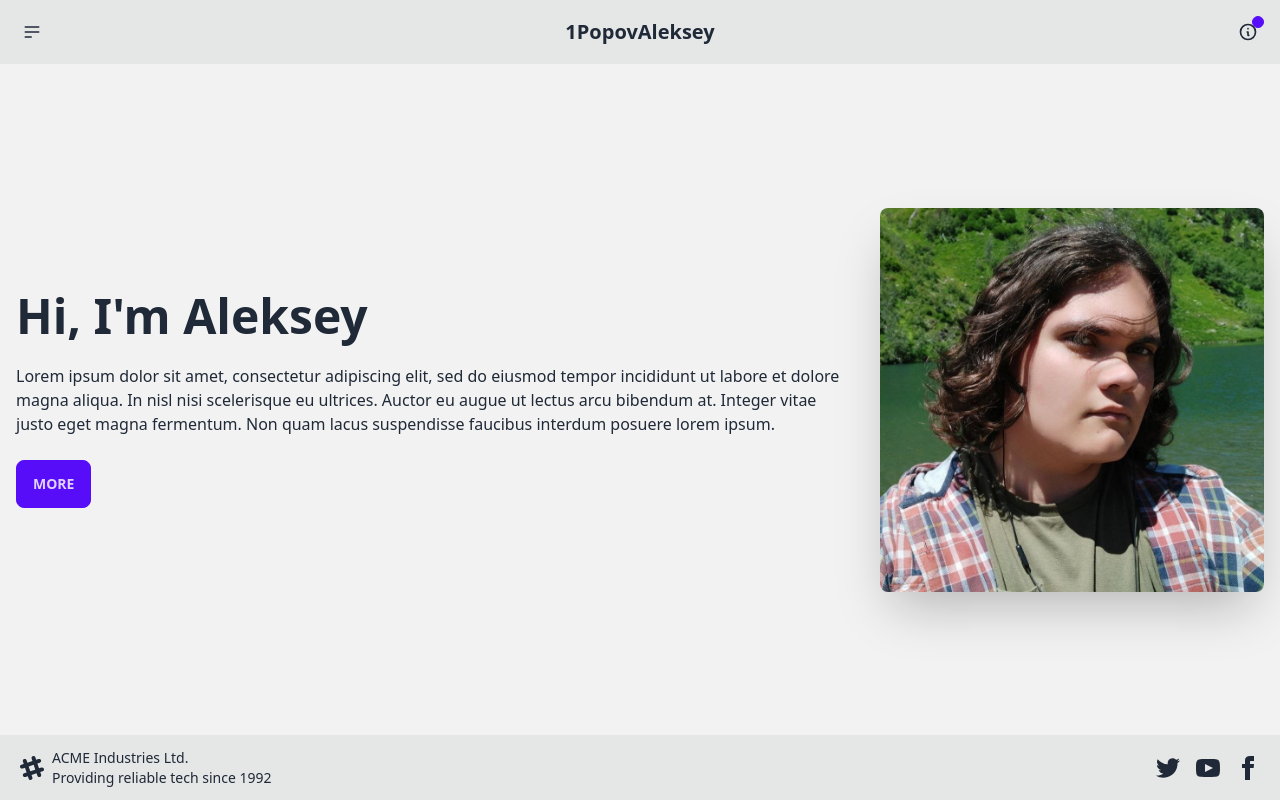
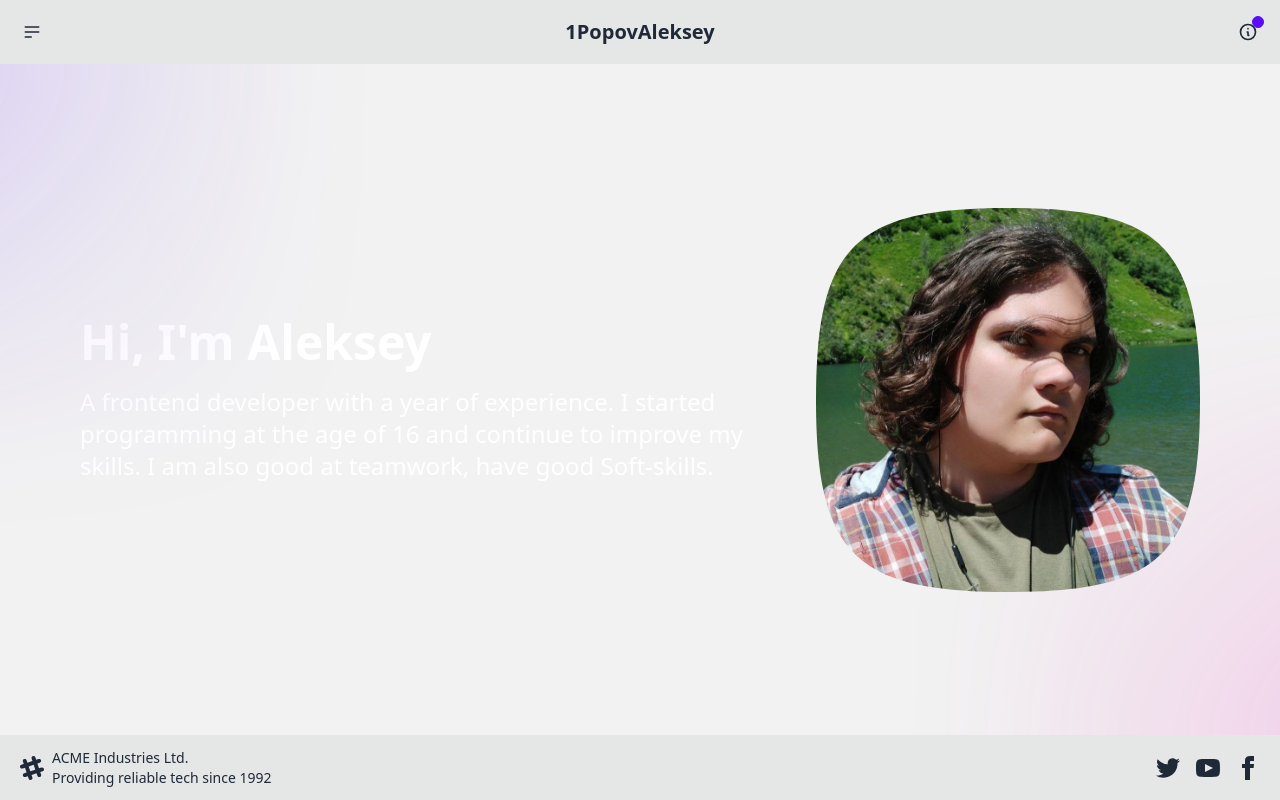
Before and after one commit to oluqom/oluqom, a React (Vite) app: page / in a window 1280 px wide. Built offline with nearby package versions, Linux system fonts and the light colour scheme.

Commit message:
feat: update Home page

```diff
--- a/src/pages/Home/ui/Page.tsx
+++ b/src/pages/Home/ui/Page.tsx
@@ -1,22 +1,170 @@
 const Home = () => {
   return (
     <>
-      <section>
-        <div className="hero min-h-[calc(100vh-128px)] bg-base-200">
+      <section className="bg-base-200">
+        <div className="hero relative min-h-[calc(100vh-128px)] container">
           <div className="hero-content flex-col gap-x-8 lg:flex-row-reverse">
-            <img src="/me.jpg" className="max-w-sm rounded-lg shadow-2xl" />
-            <div>
-              <h1 className="text-5xl font-bold">Hi, I'm Aleksey</h1>
-              <p className="py-6">
-                Lorem ipsum dolor sit amet, consectetur adipiscing elit, sed do
-                eiusmod tempor incididunt ut labore et dolore magna aliqua. In
-                nisl nisi scelerisque eu ultrices. Auctor eu augue ut lectus
-                arcu bibendum at. Integer vitae justo eget magna fermentum. Non
-                quam lacus suspendisse faucibus interdum posuere lorem ipsum.
+            <img
+              src="/me.jpg"
+              className="max-w-sm z-40 mask mask-squircle shadow-2xl shadow-primary"
+            />
+            <div className="flex flex-col gap-y-5">
+              <h1 className="text-5xl font-bold text-white">Hi, I'm Aleksey</h1>
+              <p className="text-2xl font-normal text-white">
+                A frontend developer with a year of experience. I started
+                programming at the age of 16 and continue to improve my skills.
+                I am also good at teamwork, have good Soft-skills.
               </p>
-              <button className="btn btn-primary">More</button>
+            </div>
+            <div className="absolute -top-24 -left-48 w-48 h-48 blur-[150px] bg-primary rounded-full"></div>
+            <div className="absolute -bottom-24 -right-48 w-48 h-48 blur-[150px] bg-secondary rounded-full"></div>
+          </div>
+        </div>
+      </section>
+      {/* <section className="bg-base-200">
+        <div className="container">
+          <div className="gap-x-5 py-20 justify-center flex items-center">
+            <div className="flex flex-col gap-y-3 w-[600px]">
+              <h2 className="text-6xl font-bold text-transparent bg-clip-text bg-gradient-to-r from-cyan-400 to-yellow-400">
+                React Pizza
+              </h2>
+              <p className="text-xl text-white">
+                React Pizza is a single-page web application for ordering pizza
+                online. Built with React and Redux, the app features a
+                responsive design and a user-friendly interface that allows
+                customers to customize their pizza with various toppings and
+                sauces.
+              </p>
+              <div className="flex gap-x-3">
+                <a className="btn btn-neutral text-white" href="#">
+                  Site
+                </a>
+                <a className="btn btn-neutral text-white" href="#">
+                  Source
+                </a>
+              </div>
+            </div>
+            <img className="mask mask-squircle w-96 h-96" src="/me.jpg" />
+          </div>
+          <div className="gap-x-5 py-20 justify-center flex items-center">
+            <div className="flex flex-col gap-y-3 w-[600px]">
+              <h2 className="text-6xl font-bold text-transparent bg-clip-text bg-gradient-to-r from-orange-400 to-cyan-400">
+                Weather App
+              </h2>
+              <p className="text-xl text-white">
+                Weather App is a simple and intuitive web application that
+                provides up-to-date weather information for any location in the
+                world. Built with React and powered by the OpenWeatherMap API.
+              </p>
+              <div className="flex gap-x-3">
+                <a className="btn btn-neutral text-white" href="#">
+                  Site
+                </a>
+                <a className="btn btn-neutral text-white" href="#">
+                  Source
+                </a>
+              </div>
+            </div>
+            <img className="mask mask-squircle w-96 h-96" src="/me.jpg" />
+          </div>
+          <div className="gap-x-5 py-20 justify-center flex items-center">
+            <div className="flex flex-col gap-y-3 w-[600px]">
+              <h2 className="text-6xl font-bold text-transparent bg-clip-text bg-gradient-to-r from-white to-primary">
+                YumeTune
+              </h2>
+              <p className="text-xl text-white">
+                YumeTune is a music streaming service that allows users to
+                discover and listen to their favorite Japanese anime and video
+                game soundtracks. Built with React + Tailwind, the app features
+                a sleek and modern interface with easy-to-use navigation and
+                search functionality.
+              </p>
+              <div className="flex gap-x-3">
+                <a className="btn btn-neutral text-white" href="#">
+                  Site
+                </a>
+                <a className="btn btn-neutral text-white" href="#">
+                  Source
+                </a>
+              </div>
+            </div>
+            <img className="mask mask-squircle w-96 h-96" src="/me.jpg" />
+          </div>
+        </div>
+      </section> */}
+      <section className="bg-base-200">
+        <div className="container py-32">
+          <h2 className="text-2xl font-bold text-white">My Stack:</h2>
+          <div className="gap-2 flex-col items-center justify-center flex">
+            <div className="flex gap-2">
+              <img
+                className=""
+                src="https://img.shields.io/badge/TypeScript-007ACC?style=for-the-badge&logo=typescript&logoColor=white"
+              />
+              <img
+                className=""
+                src="https://img.shields.io/badge/JavaScript-323330?style=for-the-badge&logo=javascript&logoColor=F7DF1E"
+              />
+              <img
+                className=""
+                src="https://img.shields.io/badge/HTML5-E34F26?style=for-the-badge&logo=html5&logoColor=white"
+              />
+              <img
+                className=""
+                src="https://img.shields.io/badge/CSS3-1572B6?style=for-the-badge&logo=css3&logoColor=white"
+              />
+            </div>
+            <div className="flex gap-3">
+              <img
+                className=""
+                src="https://img.shields.io/badge/Next-black?style=for-the-badge&logo=next.js&logoColor=white"
+              />
+              <img
+                className=""
+                src="https://img.shields.io/badge/react-%2320232a.svg?style=for-the-badge&logo=react&logoColor=%2361DAFB"
+              />
+              <img
+                className=""
+                src="https://img.shields.io/badge/Redux-593D88?style=for-the-badge&logo=redux&logoColor=white"
+              />
+              <img
+                className=""
+                src="https://img.shields.io/badge/Tailwind-38B2AC?style=for-the-badge&logo=tailwind-css&logoColor=white"
+              />
+              <img
+                className=""
+                src="https://img.shields.io/badge/daisyui-5A0EF8?style=for-the-badge&logo=daisyui&logoColor=white"
+              />
+            </div>
+            <div className="flex gap-3">
+              <img
+                className=""
+                src="https://img.shields.io/badge/React%20Hook%20Form-%23EC5990.svg?style=for-the-badge&logo=reacthookform&logoColor=white"
+              />
+              <img
+                className=""
+                src="https://img.shields.io/badge/-React%20Query-FF4154?style=for-the-badge&logo=react%20query&logoColor=white"
+              />
+              <img
+                className=""
+                src="https://img.shields.io/badge/vite-%23646CFF.svg?style=for-the-badge&logo=vite&logoColor=white"
+              />
             </div>
           </div>
+        </div>
+      </section>
+      <section className="bg-base-200">
+        <div className="container py-32 flex flex-col gap-y-3">
+          <h2 className="text-5xl text-white font-bold">About Me</h2>
+          <p className="text-xl text-white">
+            My journey in programming started with simple lendings and bug
+            fixes, but now I'm developing large, scalable and complex web
+            applications. Now I'm actively using React for development and
+            writing unit tests to ensure the quality of my code. I also use
+            TailwindCSS and DaisyUI to create user interfaces quickly and
+            easily.
+          </p>
+          <p></p>
         </div>
       </section>
     </>
```
